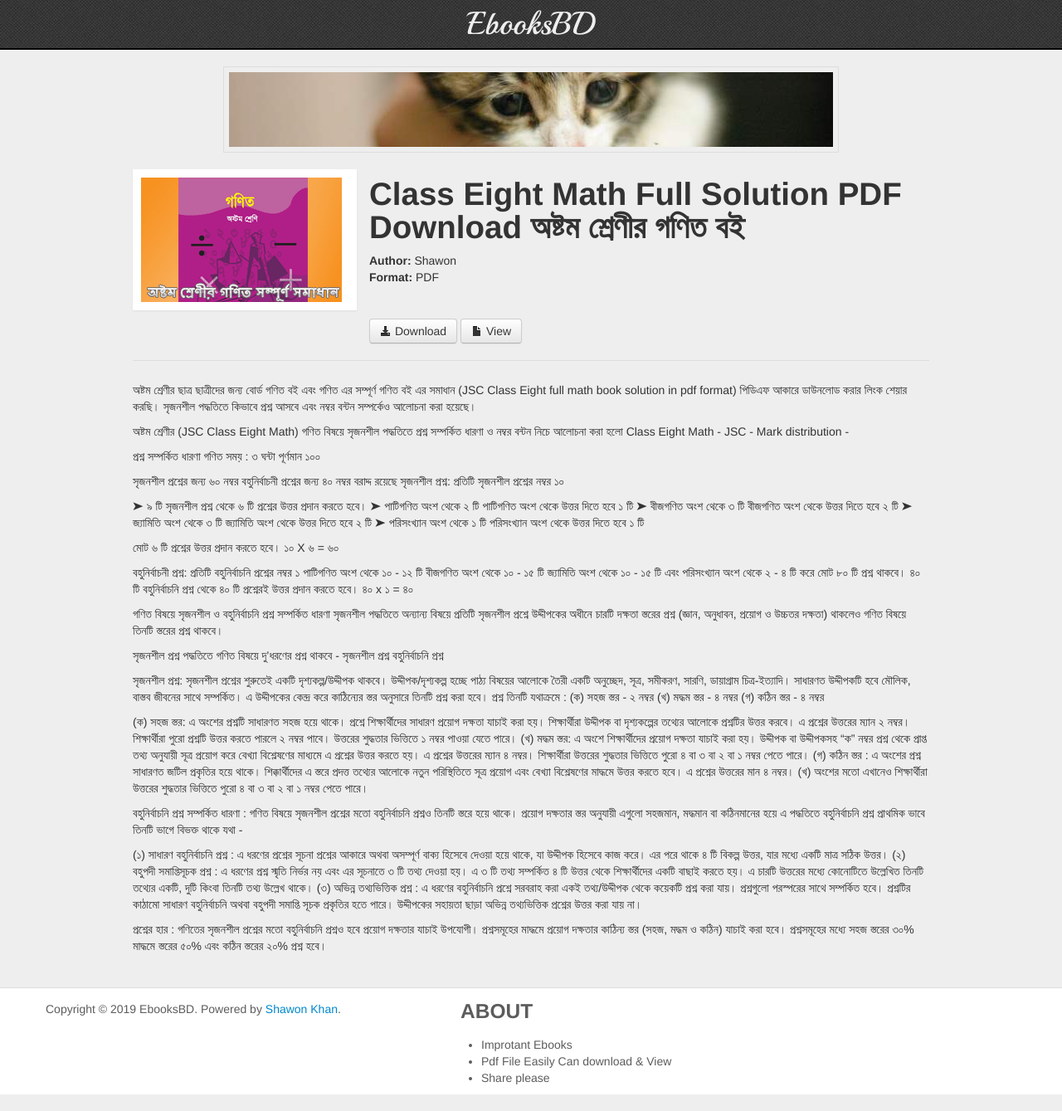
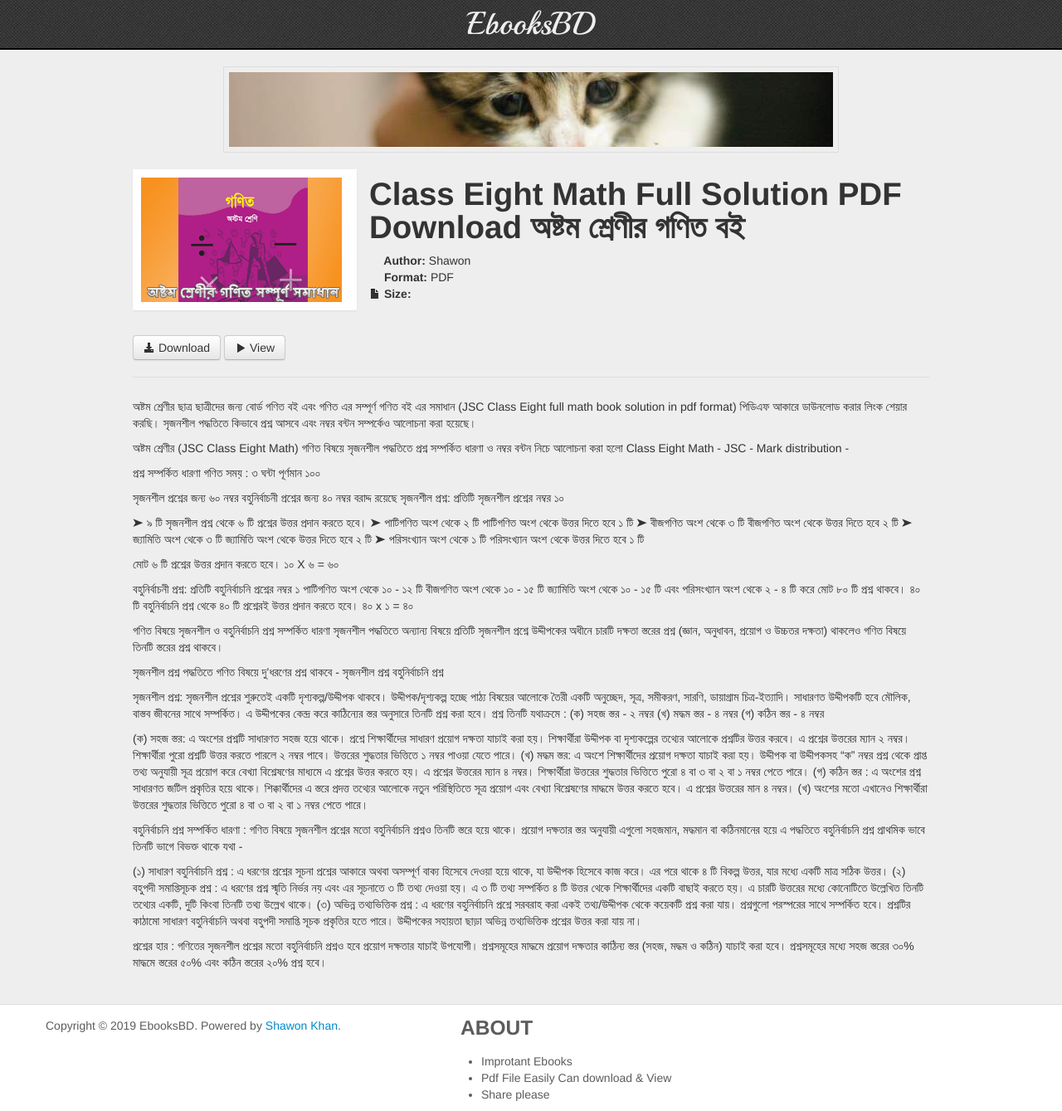
Before and after one commit to musicsbd/musicsbd.github.io, a Jekyll site: the page built from _posts/2019-02-11-cls8.markdown, in a window 1280 px wide. Shown: the whole page at 83% size. Built offline with Jekyll 4.4.1, drawn with Linux system fonts in a browser that asks for light colours; Markdown is read by kramdown in place of the engine named in the settings; comment, search, counter and statistics services are not loaded; grey boxes are pictures that could not be loaded.

Commit message:
Update post.html

```diff
--- a/_layouts/post.html
+++ b/_layouts/post.html
@@ -9,10 +9,11 @@ layout: default
 	<h1>{{ page.title }}</h1>
 
 	<div class="meta clearfix">
-		<strong>Author:</strong> {{ page.author }}
+		<strong><i class='icon-admin'></i> Author:</strong> {{ page.author }}
 
 		{% if page.license %}
-			<br /><strong>Format:</strong> {{ page.license }}
+			<br /><strong><i class='icon-code'></i> Format:</strong> {{ page.license }}
+		          <br /> <strong><i class='icon-file'></i> Size:</strong> {{ page.size }}
 		{% endif %}
 <br />
 <span id='busuanzi_container_page_pv' style='display:none'><i class='icon-eye-open'></i> : <span id='busuanzi_value_page_pv'></span></span>
@@ -25,7 +26,7 @@ layout: default
 			<a class="btn" href="{{ page.download }}" target="_blank"><i class="icon-download-alt"></i> Download</a>
 		{% endif %}
 		{% if page.demo %}
-			<a class="btn" href="{{ page.demo }}" target="_blank"><i class="icon-file"></i> View</a>
+			<a class="btn" href="{{ page.demo }}" target="_blank"><i class="icon-play"></i> View</a>
 		{% endif %}
 		{% if page.license_link %}
 			<a class="btn" href="{{ page.license_link }}"><i class="icon-file"></i> License</a>
```
